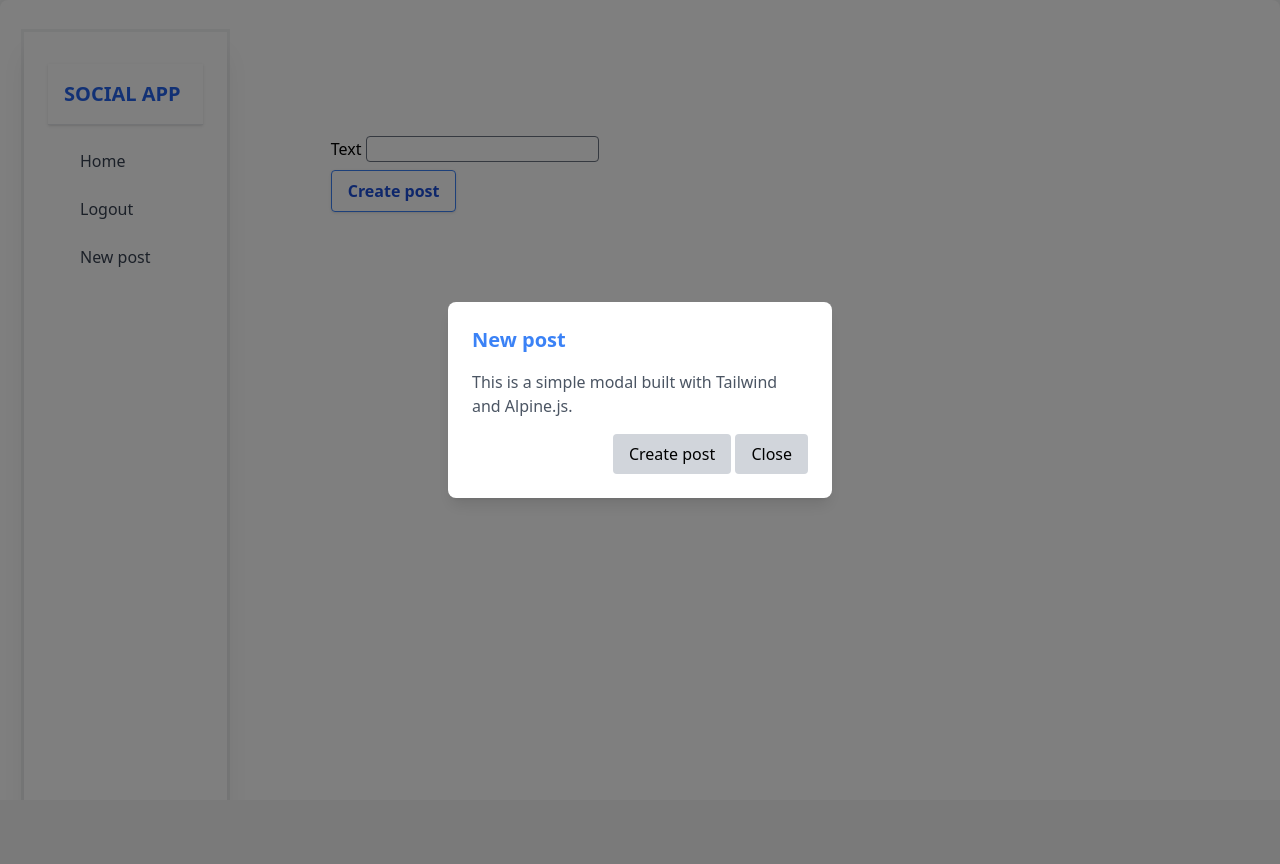
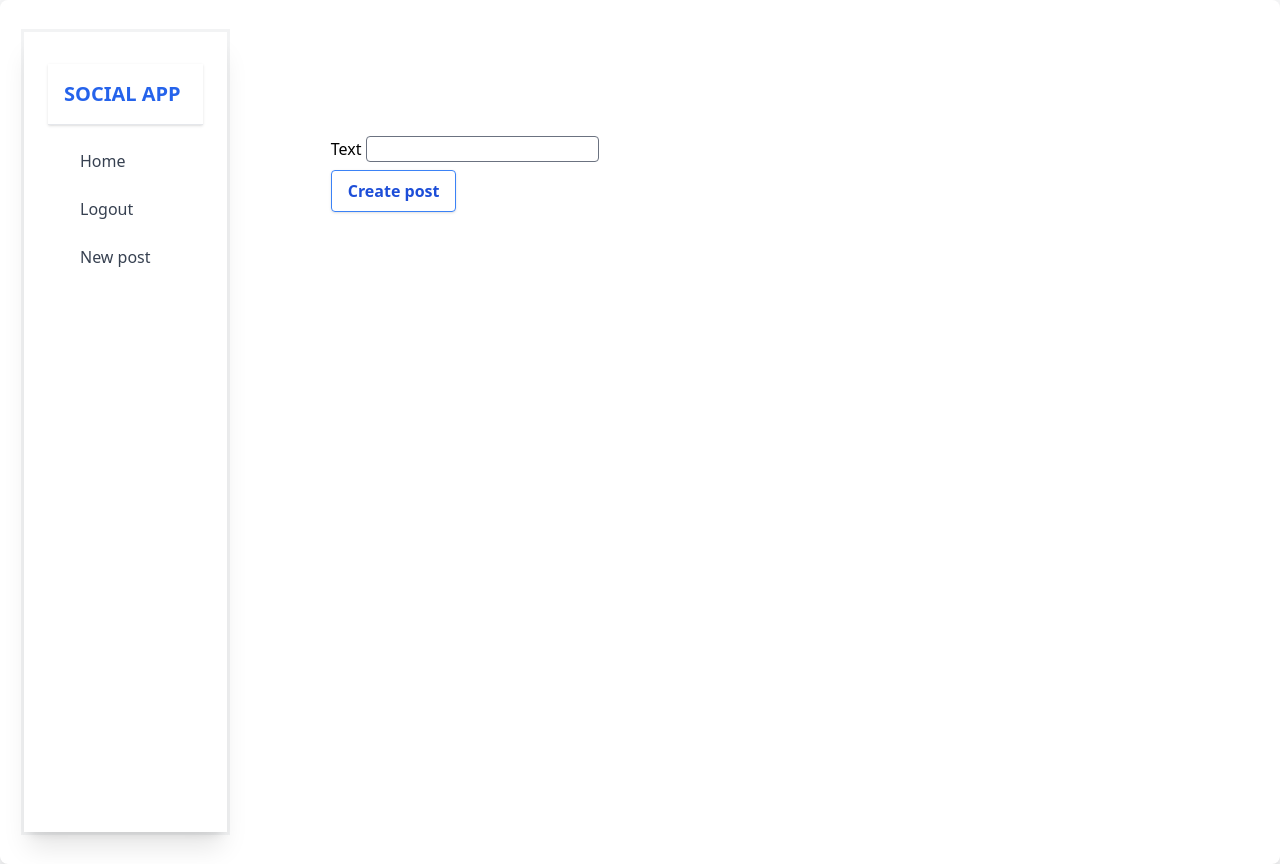
Before and after one commit to ONTI98/Django2, a Django app: page /new in a window 1280 px wide. Before the commit the page ends 498 px from the top, so only its background shows below. Run offline with Django 5.2, Linux system fonts and the light colour scheme; the visitor is signed in with stand-in values (Sample User, id 1); some libraries are stand-ins or nearby versions.

Commit message:
add toggle classes

```diff
--- a/myapp/templates/base.html
+++ b/myapp/templates/base.html
@@ -13,7 +13,7 @@
     <body>
 
 
-<body class="bg-gray-100 bg-white dark:bg-gray-800 rounded-lg px-6 py-8 ring shadow-xl ring-gray-900/5">
+<body class="bg-gray-100 bg-white dark:bg-gray-800 rounded-lg px-6 py-8 ring shadow-xl ring-gray-900/5 ">
 
   <div class="flex h-screen">
     {#TODO: add a link for the user bio and detail view#}
@@ -28,7 +28,7 @@
         {% if request.user.is_authenticated %}
         <a href="{% url 'account_logout' %}" class="block px-4 py-2 text-gray-700 hover:bg-blue-100 rounded">Logout</a>
 
-        <a href="{% url 'feed:new_post' %}"class="block px-4 py-2 text-gray-700 transform hover:bg-blue-100 rounded  ">New post</a>
+        <a href="{% url 'feed:new_post' %}"class="block px-4 py-2 text-gray-700 transform hover:bg-blue-100 rounded js-modal-toggle ">New post</a>
         {% else%}
         <a href="{% url 'account_login' %}"class="block px-4 py-2 text-gray-700 hover:bg-blue-100 rounded">Login</a>
         {% endif%}
@@ -41,7 +41,7 @@
        </div>
 {% if request.user.is_authenticated%}
   <!--modal component-->
-  <div class="js-modal" >
+  <div class="js-modal hidden" >
     <!-- Modal Background -->
     <div
       class="fixed inset-0 bg-black bg-opacity-50 flex items-center justify-center z-50"
@@ -61,7 +61,7 @@
         <p class="mb-4 text-gray-600">This is a simple modal built with Tailwind and Alpine.js.</p>
         <div class="text-right">
           <button  type="button" class="px-4 py-2 bg-gray-300 rounded hover:bg-green-400 js-submit">Create post</button>
-          <span><button  class="px-4 py-2 bg-gray-300 rounded hover:bg-green-400 js-close">Close</button></span>
+          <span><button  class="px-4 py-2 bg-gray-300 rounded hover:bg-green-400  js-modal-toggle">Close</button></span>
         </div>
       </div>
     </div>
@@ -74,7 +74,6 @@
   referrerpolicy="no-referrer">
   </script>
 
-
   <script src="{% static 'js/main.js' %}"></script>
 
     </body>
```
